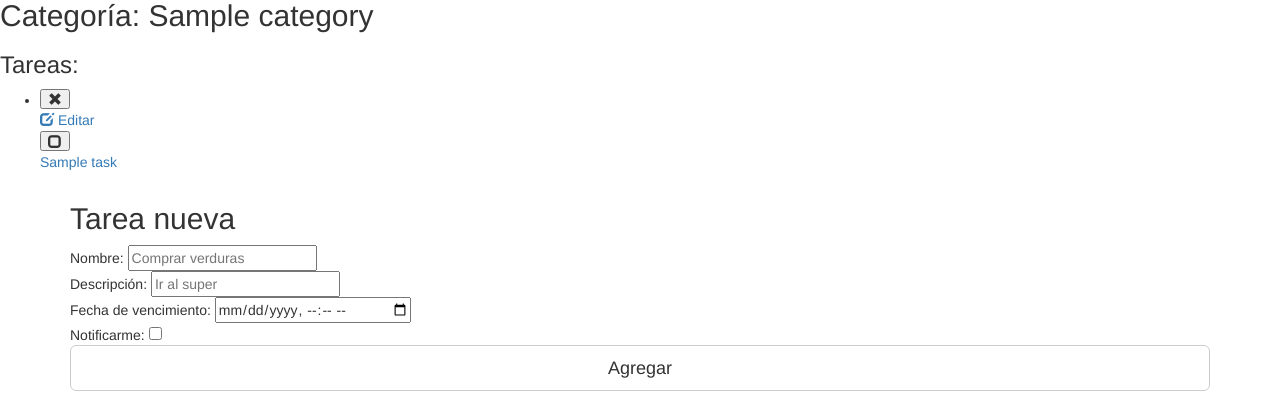
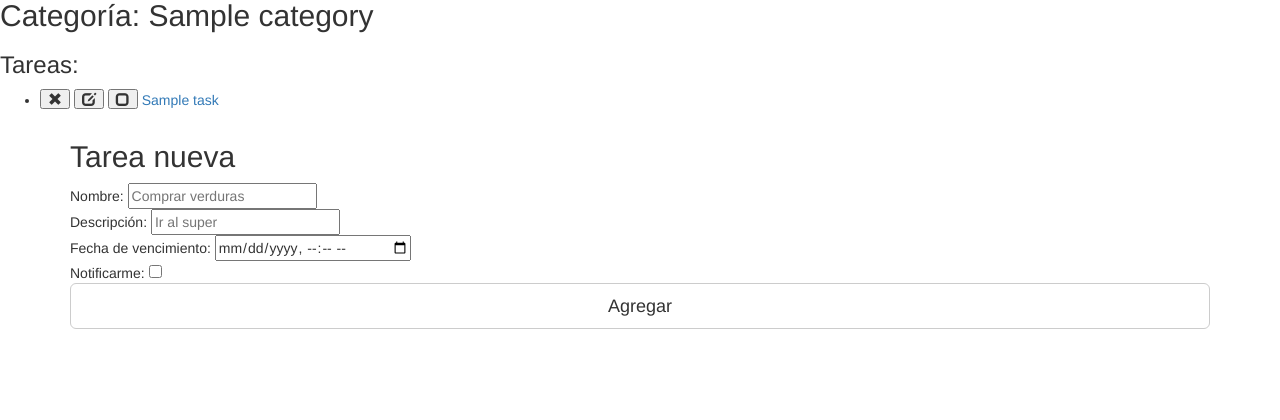
Before and after one commit to ingsoft-famaf/HoustonWHAP, a Django app: page /category/1/ in a window 1280 px wide. Shown: the part 51-471 px from the top of the page. Run offline with Django 3.2, Linux system fonts and the light colour scheme; a user stored in the database is signed in; tables that the repository leaves empty hold one stand-in row (values such as "Sample post"); some libraries are stand-ins or nearby versions.

Commit message:
#162 buttons are aside

```diff
--- a/src/goal_set_track/gst/templates/gst/category.html
+++ b/src/goal_set_track/gst/templates/gst/category.html
@@ -7,7 +7,7 @@
 {% for category in categories %}
   <li>
     {% if category.name != 'Goals' %}
-    <form method='POST' action='{% url 'category_delete' category.id %}'>
+    <form style="display: inline;" method='POST' action='{% url 'category_delete' category.id %}'>
 	{% csrf_token %}
       <button type='submit' name='delete' value=True class='glyphicon glyphicon-remove'></button>
     </form>
--- a/src/goal_set_track/gst/templates/gst/task.html
+++ b/src/goal_set_track/gst/templates/gst/task.html
@@ -7,23 +7,23 @@
 <ul>
 {% for task in tasks %}
   <li>
-    <form method='POST' action='{% url 'task_delete' category.id task.id %}'>
+    <form style="display: inline;" method='POST' action='{% url 'task_delete' category.id task.id %}'>
 	{% csrf_token %}
       <button type='submit' name='delete' value=True class='glyphicon glyphicon-remove'></button>
     </form>
 
-     <a href='{% url 'task_edit' category.id task.id %}'>
-       <span class='glyphicon glyphicon-edit'></span>
-       Editar
-     </a>
+    <form style="display: inline;" method='GET' action='{% url 'task_edit' category.id task.id %}'>
+      {% csrf_token %}
+      <button type='submit' name='edit' value=True class='glyphicon glyphicon-edit'></button>
+    </form>
 
     {% if task.complete %}
-    <form method='POST' action='{% url 'task_edit' category.id task.id %}'>
+    <form style="display: inline;" method='POST' action='{% url 'task_edit' category.id task.id %}'>
 	  {% csrf_token %}
       <button type='submit' name='complete' class='glyphicon glyphicon-unchecked'></button>
     </form>
     {% else %}
-    <form method='POST' action='{% url 'task_edit' category.id task.id %}'>
+    <form style="display: inline;" method='POST' action='{% url 'task_edit' category.id task.id %}'>
 	  {% csrf_token %}
       <button type='submit' name='complete' value=True class='glyphicon glyphicon-check'></button>
     </form>
```
Also changed, not shown: src/goal_set_track/gst/templates/gst/subtask.html (+14 -10 lines).
